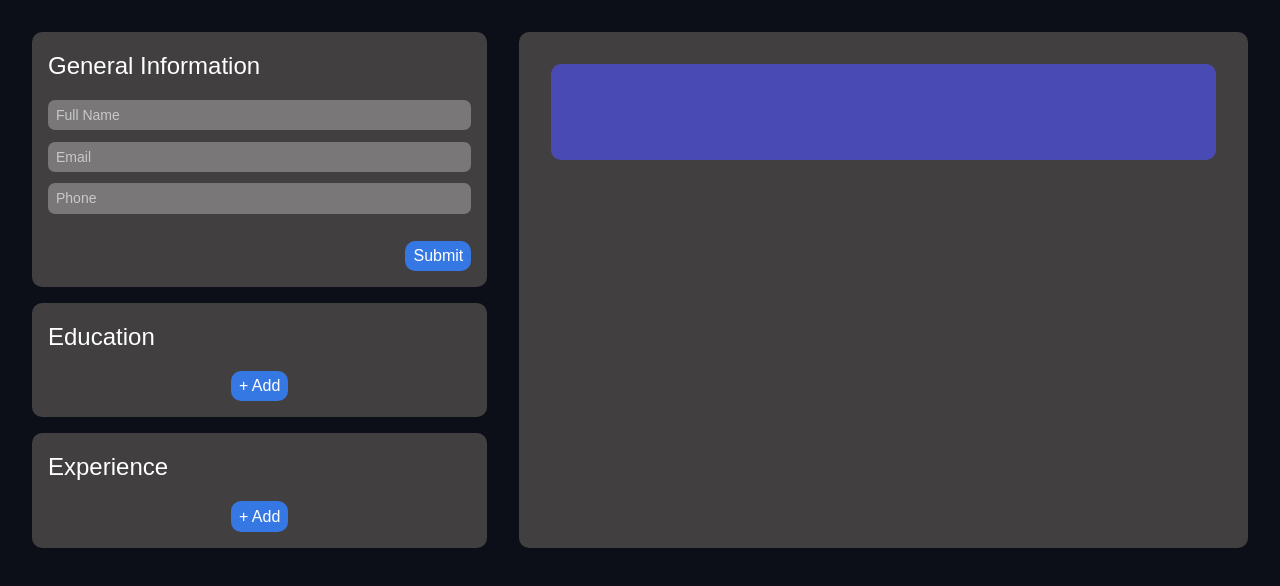
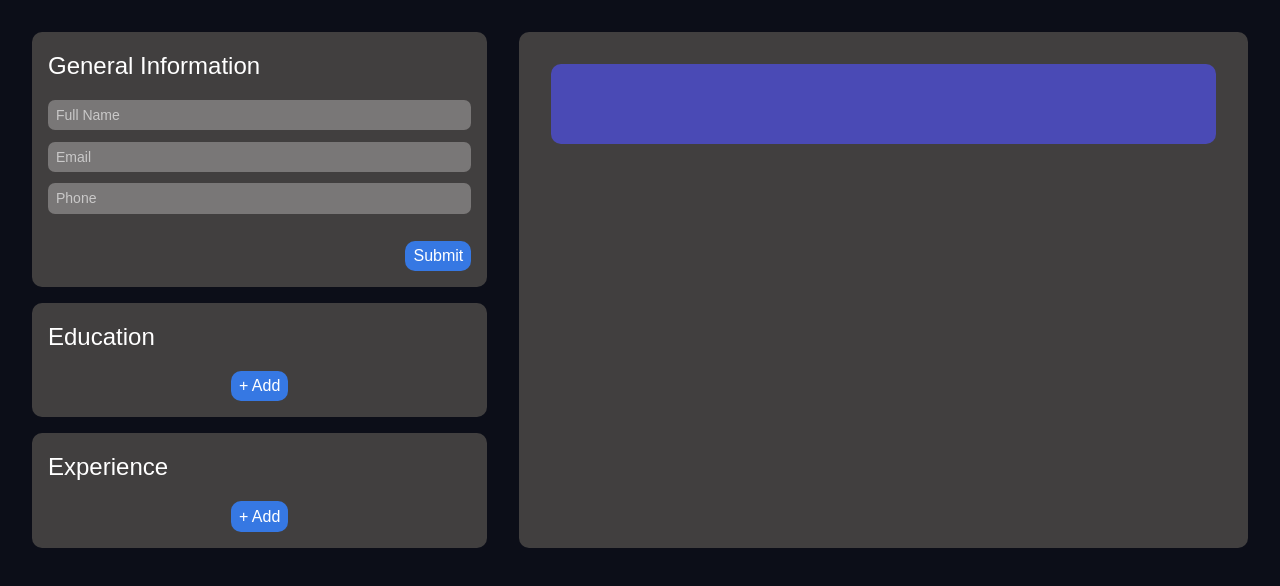
Before and after one commit to PDLIF/react-cv-application-TOP, a React (Vite) app: page / in a window 1280 px wide. Shown: the top 586 px of the page. Built offline with nearby package versions, Linux system fonts and the light colour scheme.

Commit message:
style: changing gap betwenn other info elements in general info preview

```diff
--- a/src/styles/CVPreview.css
+++ b/src/styles/CVPreview.css
@@ -17,10 +17,9 @@
     --gap: 1rem;
 }
 
-.general-info {
-    --gap: 2rem;
+.general-info .other-info {
+    --gap: 6rem;
 }
-
 
 
 .cv-preview .info {
```
